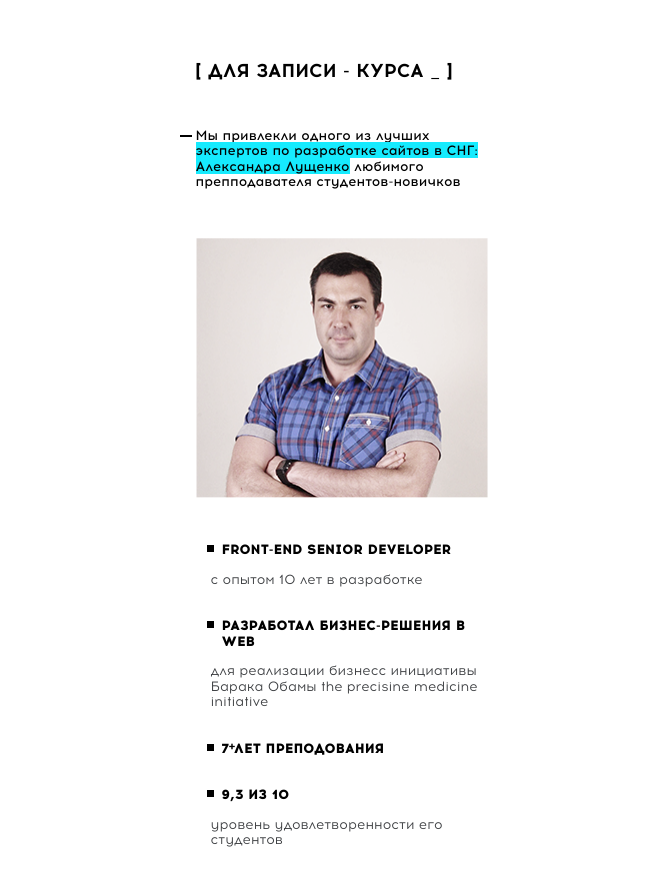
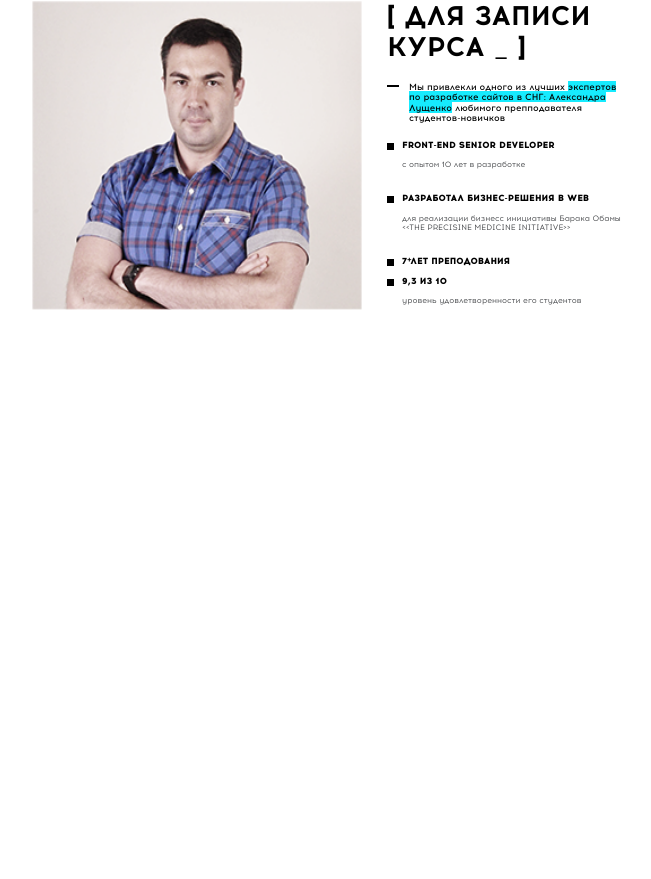
Before and after one commit to ValeriiKovalenko/GoIT-Landing-page, a website: page src/index.html in a window 1280 px wide. Shown: the whole page, without its empty margins (298-949 px from the left). After the commit the page ends 800 px from the top, so only its background shows below. Drawn offline with nearby package versions, Linux system fonts and the light colour scheme; files that its build step writes are made by us from their sources.

Commit message:
tablet ready

```diff
--- a/src/html/section12.html
+++ b/src/html/section12.html
@@ -1,22 +1,27 @@
-
-<section  class="section12">
+<section class="section12">
     <article class="section1__article">
-<h1 class="head__article">[ для записи - курса _ ] </h1>
-<p class="description__article">Мы привлекли одного из лучших <span class="indicated__description">экспертов по разработке
+        <h1 class="head__article">[ для записи курса _ ] </h1>
+        <p class="description__article">Мы привлекли одного из лучших <span class="indicated__description">экспертов по
+                разработке
                 сайтов в СНГ: Александра Лущенко</span> любимого препподавателя
             студентов-новичков
         </p>
     </article>
     <article class="section2__article">
         <img class="image__article" src="../images/1.png" alt="some pic" width="292" height="261">
+    </article>
+
+    <article class="section3__article">
         <ul class="list__article">
- <li class="list__item"><h2 class="main__article">Front-end senior developer</h2>
+            <li class="list__item">
+                <h2 class="main__article">Front-end senior developer</h2>
                 <p class="list__description">с опытом 10 лет в разработке</p>
             </li>
 
-<li class="list__item"><h2 class="main__article"> разработал бизнес-решения в web</h2>
+            <li class="list__item">
+                <h2 class="main__article"> разработал бизнес-решения в web</h2>
                 <p class="list__description">для реализации бизнесс инициативы
-    Барака Обамы <span> the precisine medicine initiative</span> </p>
+                    Барака Обамы <span class="decoration-text">&lt;&lt;the precisine medicine initiative&gt;&gt;</span> </p>
             </li>
 
             <li class="list__item">
@@ -25,7 +30,8 @@
 
             <li class="list__item">
                 <h2 class="main__article">9,3 из 10</h2>
- <p class="list__description">уровень удовлетворенности его студентов</p></li>
+                <p class="list__description">уровень удовлетворенности его студентов</p>
+            </li>
         </ul>
     </article>
 </section>
--- a/src/sass/section12.scss
+++ b/src/sass/section12.scss
@@ -1,92 +1,177 @@
-.section12 {display:block;
-    margin:0 auto;
-max-width:293px;}
+.section12 {
+    display: block;
+    margin: 0 auto;
+    max-width: 293px;
+}
 
-.section1__article {position:relative;
+.section1__article {
+    position: relative;
 }
 
 .head__article {
     text-transform: uppercase;
     font-size: 18.74px;
-    font-family:'Acrom';
+    font-family: 'Acrom';
     font-weight: bold;
-    margin:46px auto;
-    margin-top:60px;
-
+    margin: 46px auto;
+    margin-top: 60px;
 }
 
 .description__article {
     font-size: 13.5px;
     font-weight: bold;
-    margin-bottom:46px;
+    margin-bottom: 46px;
     font-family: 'Acrom';
     font-weight: 500;
-    margin-bottom:47px;
+    margin-bottom: 47px;
+    padding-left: 22px;
 }
+
 .description__article::before {
-    content:"";
+    content: "";
     border: solid 1px;
-    background-color:black;
-    display:block;
-    position:absolute;
+    background-color: black;
+    display: block;
+    position: absolute;
     width: 10px;
-    top: 58%;
-    left: -16px;
+    top: 75px;
+    left: 0px;;
 
 }
 
 .indicated__description {
-    background-color:#16ebfe;
+    background-color: #16ebfe;
 }
 
 .image__article {
-    margin-bottom:37px;
-
-    margin-bottom:40px;
-
+    margin-bottom: 37px;
+    margin-bottom: 40px;
 }
 
+.list__item {
+    text-transform: uppercase;
+    font-size: 13.5px;
+    margin-bottom: 31px;
+}
 
-.list__item { text-transform: uppercase;
-font-size:13.5px;
-margin-bottom:31px;}
-
-.main__article {font-size:13.5px;
-    margin-bottom:14px;position:relative;
+.main__article {
+    font-size: 13.5px;
+    margin-bottom: 14px;
+    position: relative;
     font-family: 'Acrom';
     font-weight: 800;
     margin-left: 11px;
-
 }
 
-.decoration__article {position:relative;}
+.decoration__article {
+    position: relative;
+}
 
 .decoration__article::after {
-    content:"+";
-    color:black;
-    position:absolute;
+    content: "+";
+    color: black;
+    position: absolute;
     top: -10%;
     left: 7px;
 }
 
-
 .main__article::before {
-    content:"";
-    border:2px;
-    background-color:black;
-    width:7px;
-    height:7px;
+    content: "";
+    border: 2px;
+    background-color: black;
+    width: 7px;
+    height: 7px;
     position: absolute;
     top: 3px;
     left: -15px;
 }
 
-.list__article {list-style-type:none;
-    padding-left: 15px;}
+.list__article {
+    list-style-type: none;
+    padding-left: 15px;
+}
 
-.list__description {font-size:13.5px;
-color:#3f4144;
-font-family: 'Acrom';
-font-weight: normal;
+.list__description {
+    font-size: 13.5px;
+    color: #3f4144;
+    font-family: 'Acrom';
+    font-weight: normal;
+    text-transform: none;
+}
 
-text-transform: none;}
+.decoration-text {text-transform: uppercase;}
+
+@media screen and (min-width: 768px) {
+    .section12 {
+        max-width: 620px;
+        height: 310px;
+        display: flex;
+        justify-content: space-between;
+        flex-flow: column wrap;
+        margin: 0 auto;
+    }
+
+    .section1__article {
+        order: 2;
+        width:240px;
+        height:130px;
+    }
+
+    .section2__article {
+        order: 1;
+        width:330px;
+        height:310px;
+        margin: 0;
+    }
+
+    .image__article{
+        width: 330px;
+        height: 310px;
+        margin: 0;
+    }
+    .section3__article {
+        order: 3;
+        width:240px;
+        height:170px;
+    }
+    .list__item{
+        margin: 0;
+    }
+    .main__article{
+        margin: 0;
+        margin-bottom: 10px;
+    }
+    .list__description{
+        margin-bottom: 24px;
+    }
+    .head__article {
+        font-size:27px;
+        width: 204px;
+        height: 60px;
+        margin: 0;
+        margin-bottom: 22px;
+    }
+
+    .description__article {
+        font-size:9px;
+        width: 240px;
+        height: 50px;
+    }
+
+    .main__article {font-size:8.97px;}
+
+    .list__description {font-size:7.85px;}
+
+    .description__article::before {
+        top: 85px;
+
+    }
+
+    .decoration__article::after {left:5px;}
+
+
+
+
+
+
+}
```
Also changed, not shown: build/css/styles.css, build/css/styles.min.css, build/index.html. Lines whose indentation alone changed are shown as unchanged.
